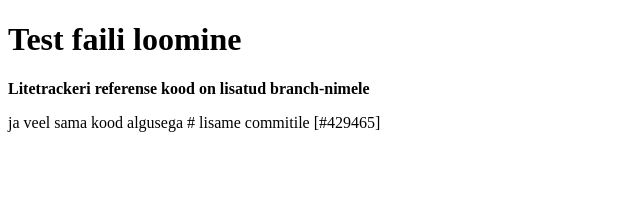
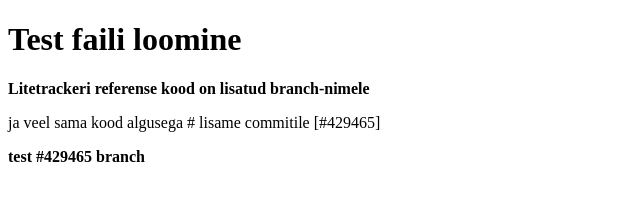
Before and after one commit to DavidMyrseth/HajusNadisProjekt, a plain HTML site: page test.html in a window 1280 px wide. Shown: the whole page, without its empty margins (0-640 px from the left). Drawn offline with Linux system fonts and the light colour scheme.

Commit message:
test branch #429465_vormi_loomine

```diff
--- a/test.html
+++ b/test.html
@@ -8,5 +8,6 @@
 <h1>Test faili loomine</h1>
 <strong>Litetrackeri referense kood on lisatud branch-nimele</strong>
 <p>ja veel sama kood algusega # lisame commitile [#429465]</p>
+<strong>test #429465 branch</strong>
 </body>
 </html>
```
